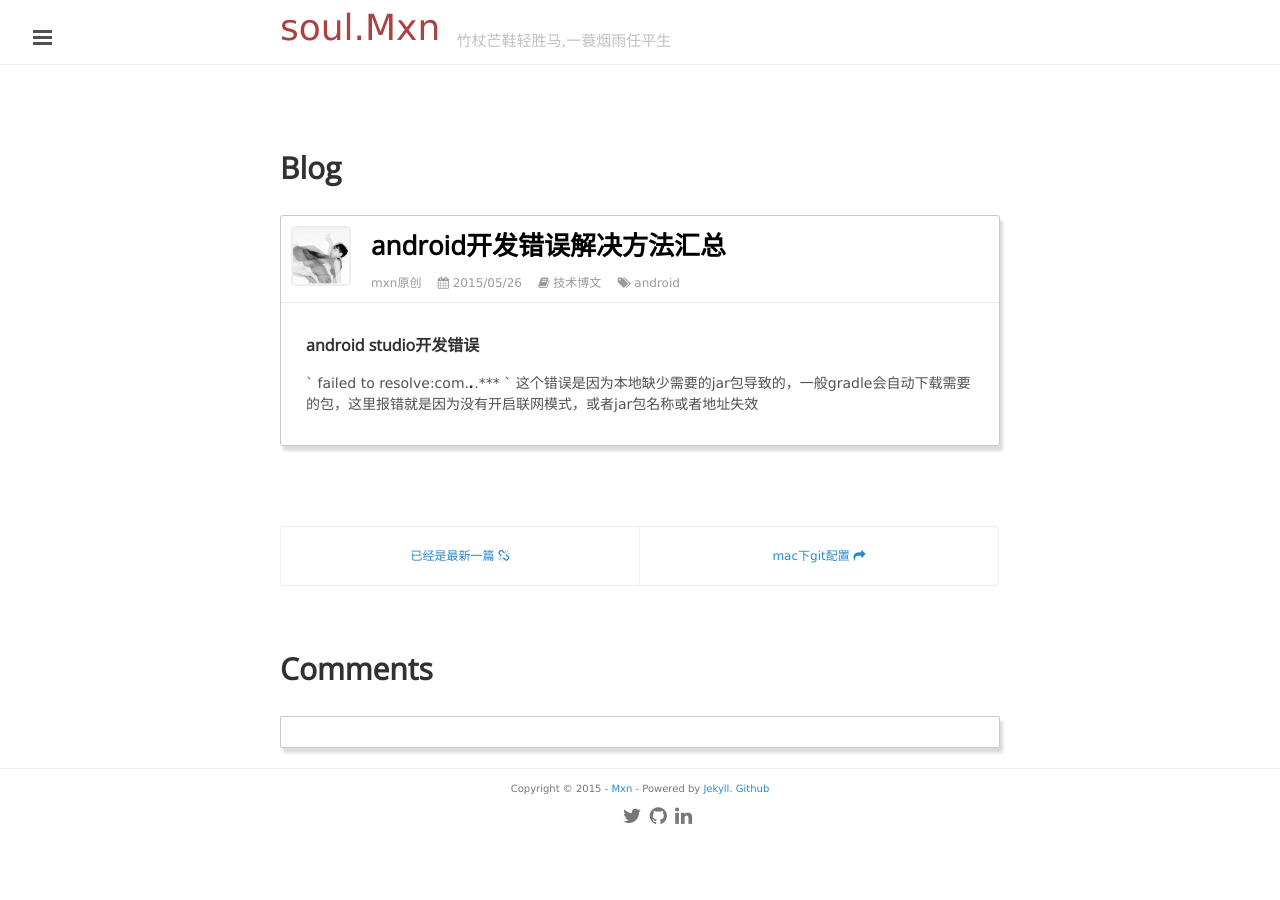
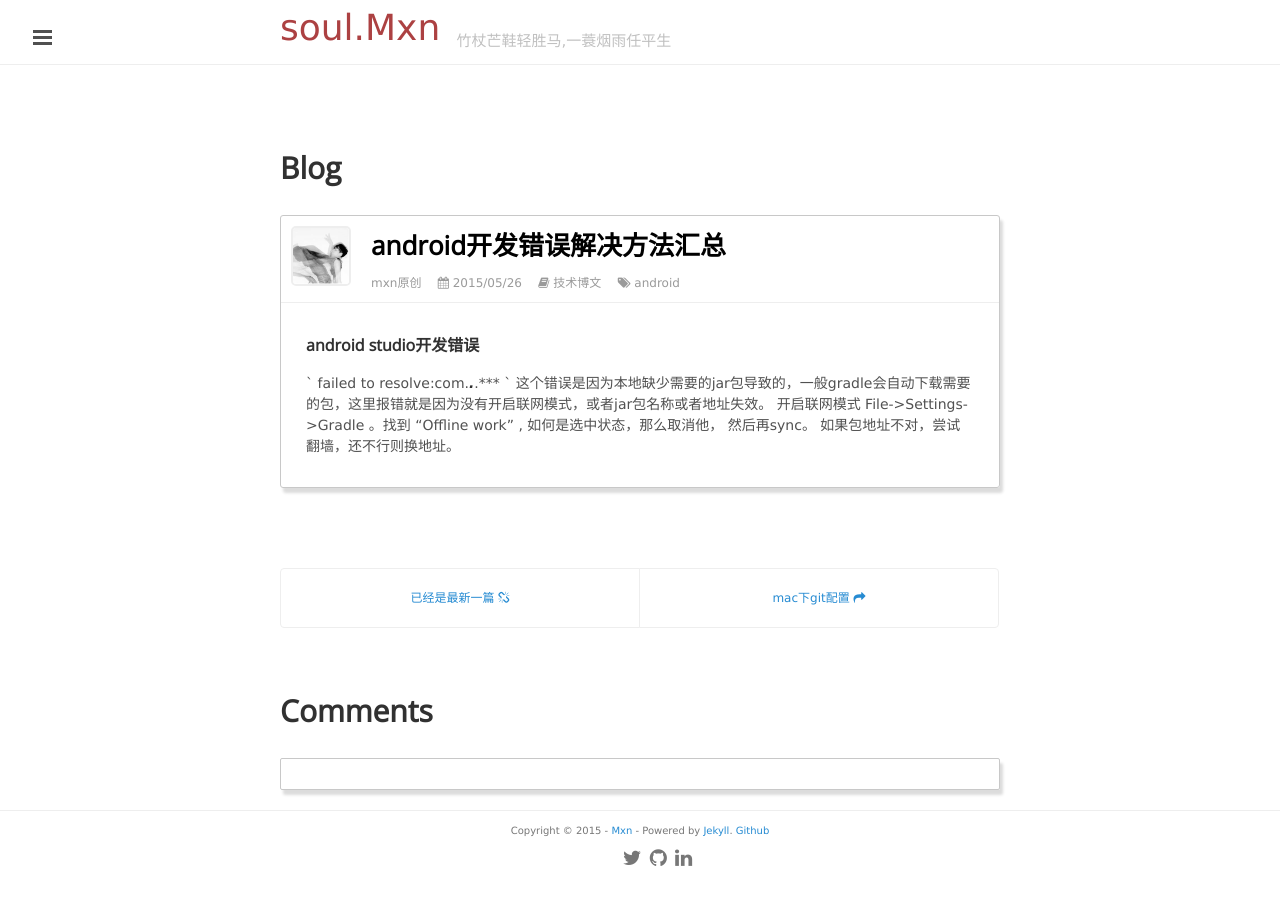
Before and after one commit to mxn21/mxn21.github.io, a Jekyll site: the page built from _posts/2015-5-26-android开发错误解决方法汇总.md, in a window 1280 px wide. Built offline with Jekyll 4.4.1, drawn with Linux system fonts in a browser that asks for light colours; Markdown is read by kramdown in place of the engine named in the settings; comment, search, counter and statistics services are not loaded.

Commit message:
Update 2015-5-26-android开发错误解决方法汇总.md

```diff
--- a/_posts/2015-5-26-android开发错误解决方法汇总.md
+++ b/_posts/2015-5-26-android开发错误解决方法汇总.md
@@ -9,4 +9,7 @@
 ### android studio开发错误
 
 ` failed to resolve:com.***.***.*** `
-这个错误是因为本地缺少需要的jar包导致的，一般gradle会自动下载需要的包，这里报错就是因为没有开启联网模式，或者jar包名称或者地址失效
+这个错误是因为本地缺少需要的jar包导致的，一般gradle会自动下载需要的包，这里报错就是因为没有开启联网模式，或者jar包名称或者地址失效。
+开启联网模式
+File->Settings->Gradle 。找到 "Offline work" , 如何是选中状态，那么取消他， 然后再sync。
+如果包地址不对，尝试翻墙，还不行则换地址。
```
